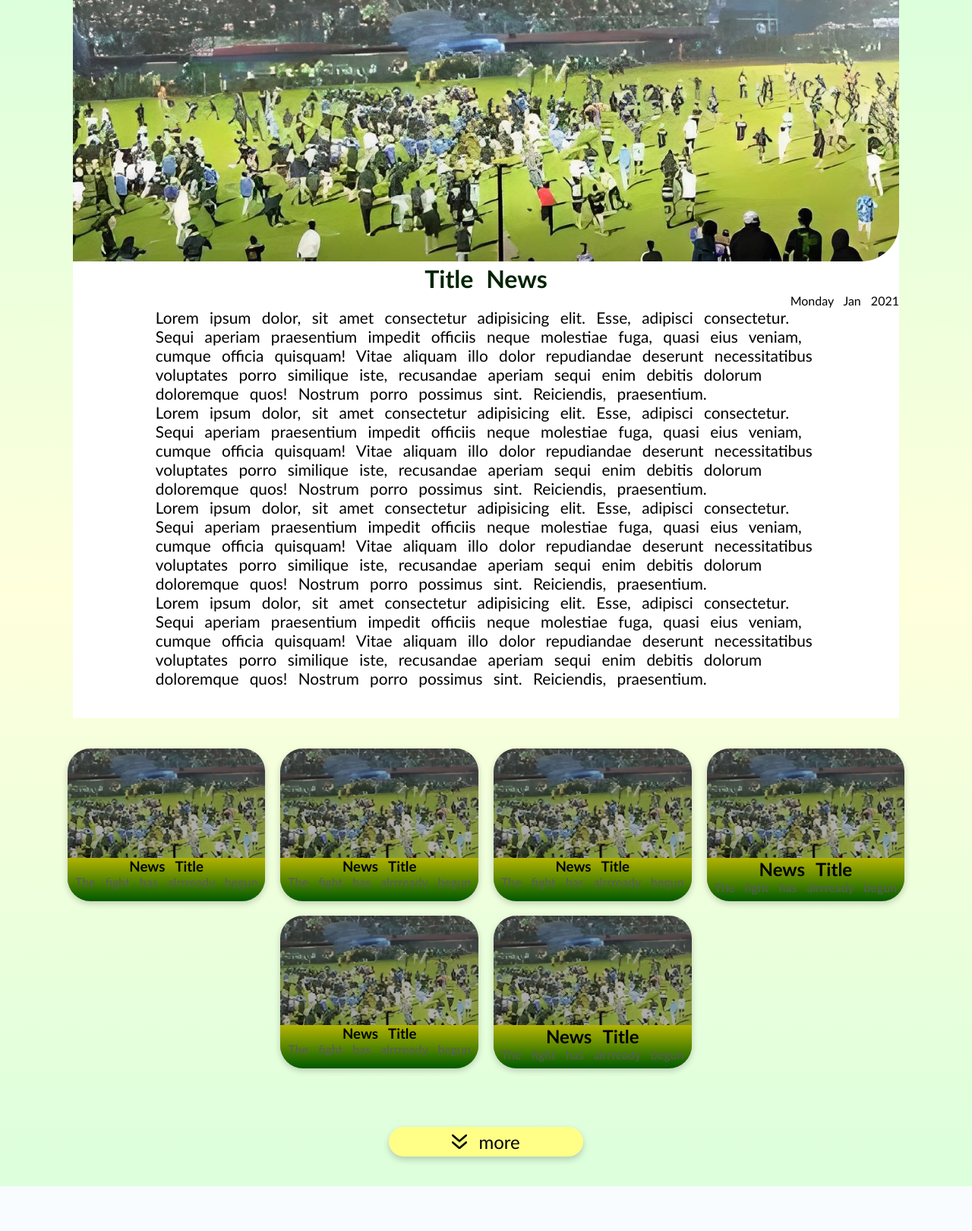
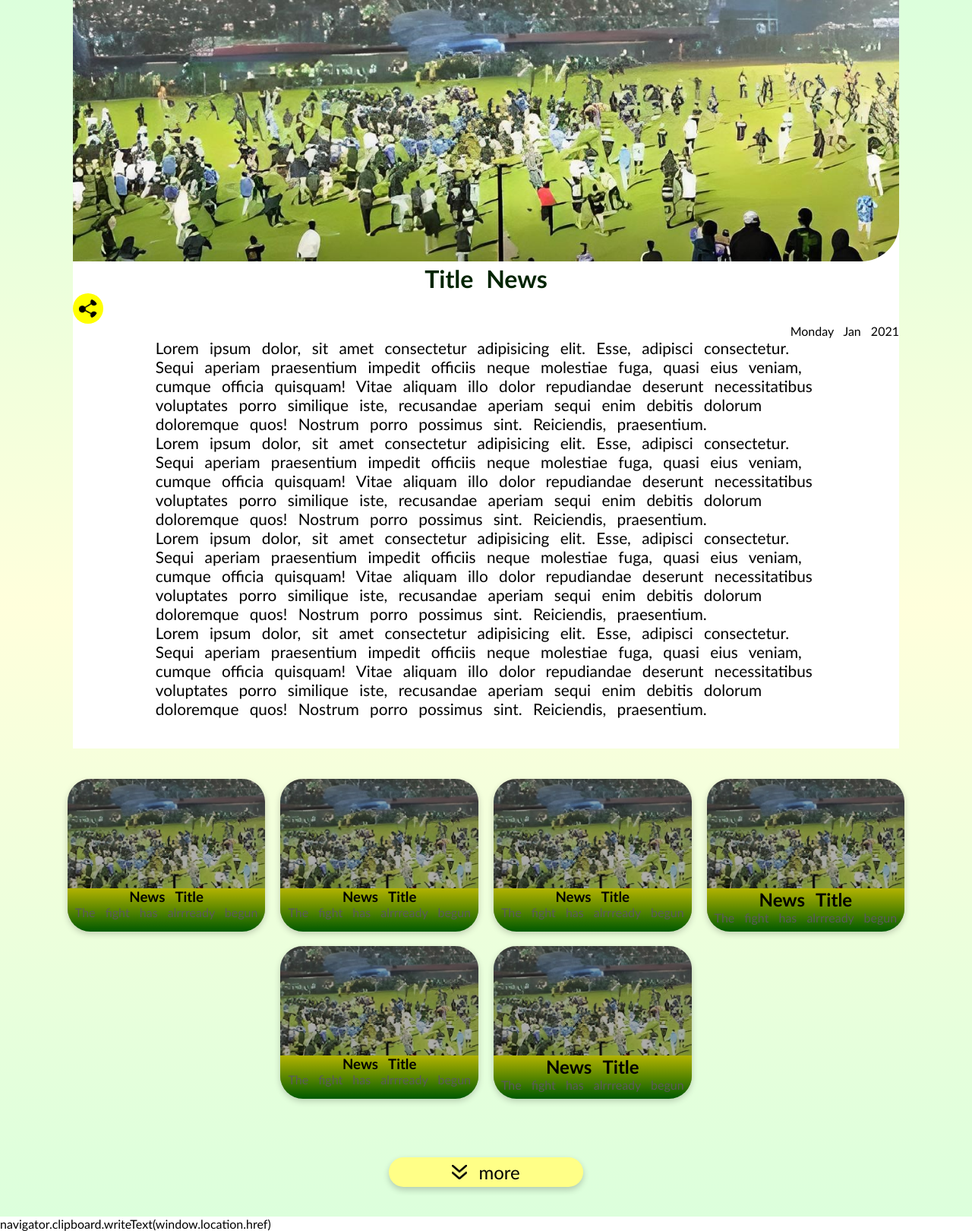
Before and after one commit to kidanekalM/Football-Club-Website, a PHP site: page /news.html in a window 1280 px wide. Shown: the whole page at 76% size. Before the commit the page ends 1561 px from the top, so only its background shows below. Run offline with PHP 8.4, Linux system fonts and the light colour scheme.

Commit message:
added share

```diff
--- a/news.html
+++ b/news.html
@@ -15,6 +15,7 @@
           <img src="img/fight.jpg" alt="" />
         </figure>
         <h1 class="title">Title News</h1>
+        <img class="share" id="share" src="img/share.png" alt="">
         <p class="date">Monday Jan 2021</p>
         <article class="text">
           <p>
@@ -102,4 +103,5 @@
       <button class="more"><img src="img/more.png" alt="" /> more</button>
     </div>
   </body>
+  <script src="script/news.js"></script>
 </html>
--- /dev/null
+++ b/script/news.js
@@ -0,0 +1,5 @@
+let share = document.getElementById("share")
+
+share.onclick = function oncl(){navigator.clipboard.writeText(window.location.href)}
+document.write("navigator.clipboard.writeText(window.location.href)")
+console.log("background is yeool")
--- a/style/news.css
+++ b/style/news.css
@@ -35,7 +35,15 @@ main {
   flex-direction: column;
   grid-area: main;
 }
-
+main img.share{
+  width: 40px;
+  border-radius: 20px;
+  background-color: yellow;
+  padding: 7px;
+}
+main img.share:hover{
+  background-color: green;
+}
 div.wrapper main figure img {
   /* background-image: url(); */
   width: 100%;
```
Also changed, not shown: img/share.png (added).
